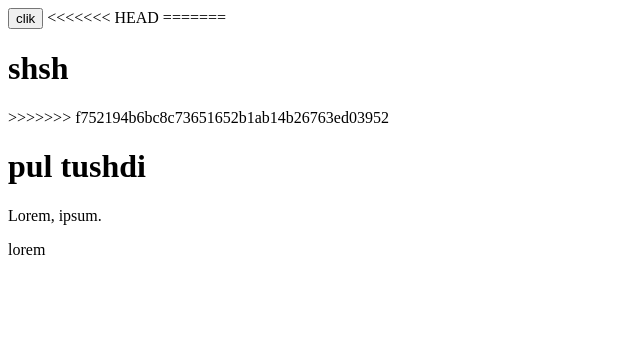
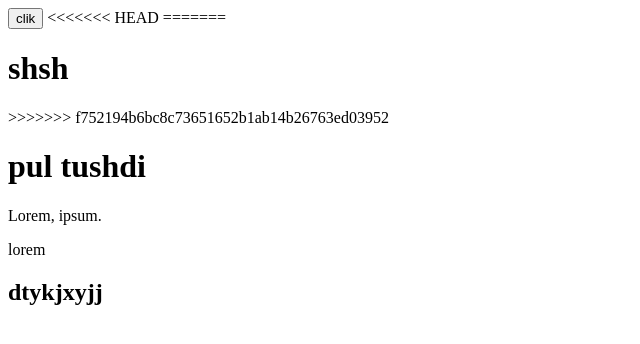
Before and after one commit to shoxrux222/git-hubga-kirish, a plain HTML site: page index.html in a window 1280 px wide. Shown: the whole page, without its empty margins (0-640 px from the left). Drawn offline with Linux system fonts and the light colour scheme.

Commit message:
Update index.html

```diff
--- a/index.html
+++ b/index.html
@@ -15,5 +15,6 @@
 <h1>pul tushdi</h1>
 <p>Lorem, ipsum.</p>
     <p>lorem</p>
+    <h2>dtykjxyjj</h2>
 </body>
 </html>
```
